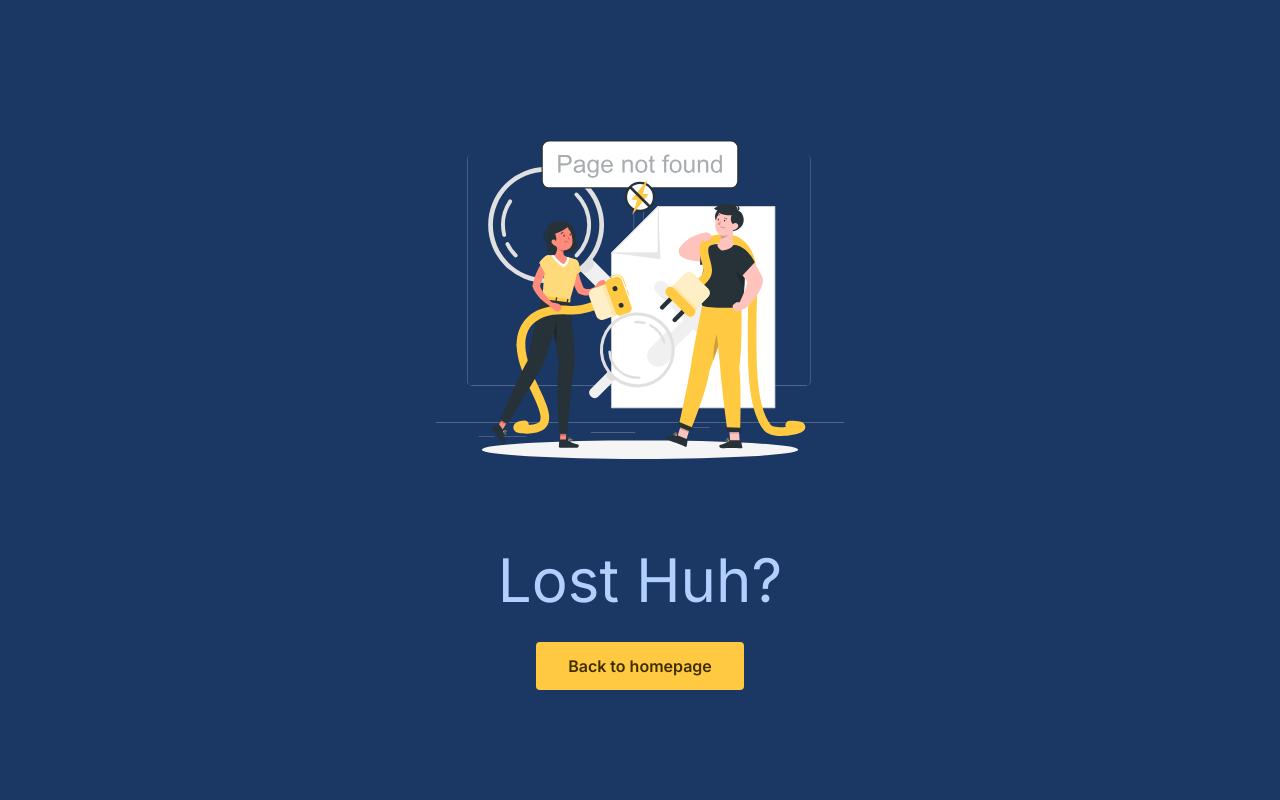
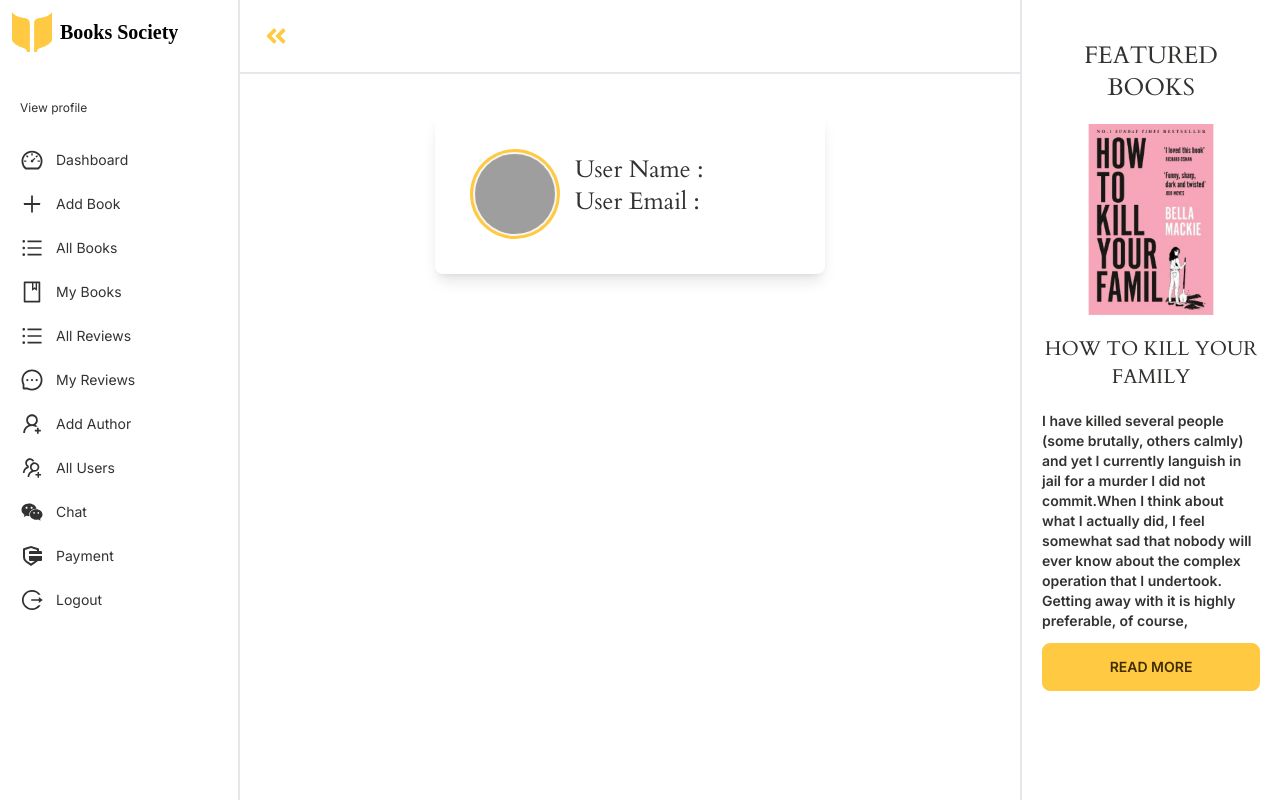
Before and after one commit to Sahariar/books-society, a Next.js app: page /dashboard/profile in a window 1280 px wide. Before the commit this address had no page. Built offline with nearby package versions, Linux system fonts and the light colour scheme; no server answers; grey boxes are pictures that could not be loaded.

Commit message:
update user page

```diff
--- a/pages/dashboard/profile/profile.js
+++ b/pages/dashboard/profile/index.js
@@ -1,15 +1,15 @@
 import Head from "next/head";
-import Header from "../../components/Dashboard/Header";
-import Sidebar from "../../components/Dashboard/Sidebar";
-import FeatureSide from "../../components/Dashboard/FeatureSide";
 import { useState } from "react";
-import { getSession } from "next-auth/react";
-import Books from "../../components/Dashboard/Chart/Books";
+import { getSession, useSession } from "next-auth/react";
+import Header from "../../../components/Dashboard/Header";
+import Sidebar from "../../../components/Dashboard/Sidebar";
+import FeatureSide from "../../../components/Dashboard/FeatureSide";
 
-import Mixed from "../../components/Dashboard/Chart/Mixed";
 
 const profile = () => {
     const [close, setClose] = useState(false);
+    const{data:session}=useSession()
+
     return (
         <>
         <Head>
@@ -32,15 +32,22 @@ const profile = () => {
                 <div className="col-span-6">
                     <Header close={close} setClose={setClose}></Header>
 
-                    <div className="flex flex-col justify-center">
-        <div className="card  bg-base-100/30 shadow-lg rounded-lg m-10 p-3">
-                            <Books></Books>
-                        </div>
-                        <div className="card bg-base-100/30 shadow-lg rounded-lg m-10 p-3">
-          <Mixed></Mixed>
+                <div className="user-info">
+                    <div className="card rounded-lg shadow-lg w-1/2 mx-auto p-10 my-10">
+                        <div className="flex ">
+                        <div className="w-20 rounded-full ring ring-primary ring-offset-base-100 ring-offset-2">
+									<img src={"https://placeimg.com/80/80/people"} className="ring-primary rounded-full" />
+						</div>
+               <div className="info ml-5">
+               <h2 className="text-2xl"> User Name :  {session?.user.email.slice(0 ,-10)}</h2>
+                <h2 className="text-2xl"> User Email :  {session?.user.email}</h2>
+               </div>
                         </div>
 
+
                     </div>
+
+                </div>
 
                 </div>
 
```
